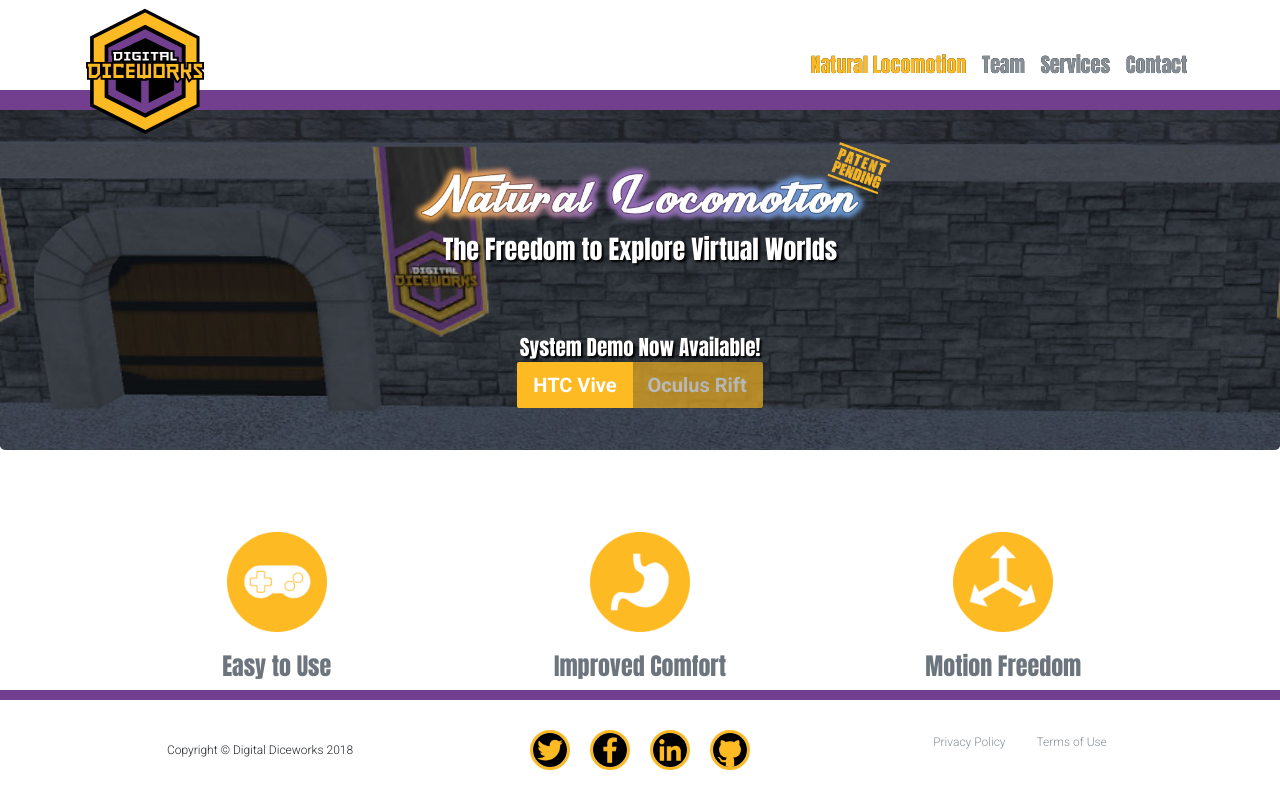
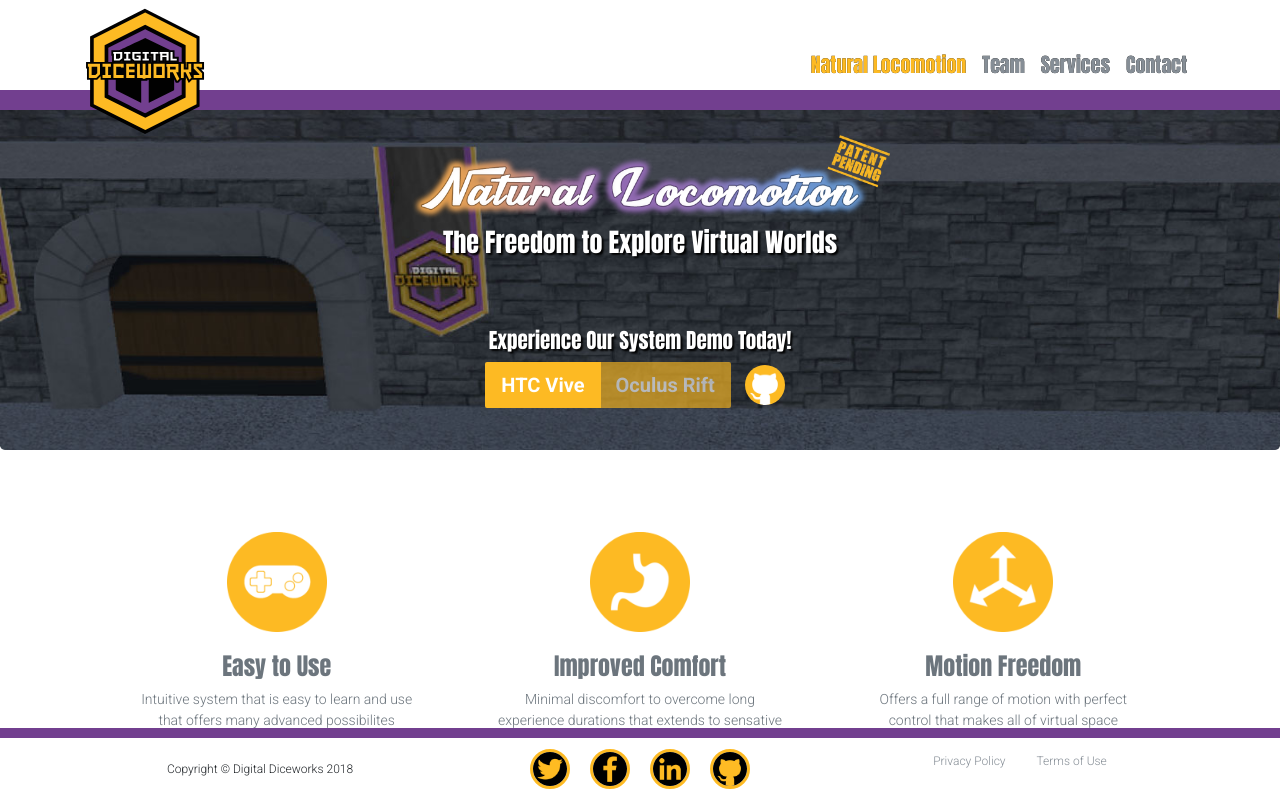
Before and after one commit to DigitalDiceworks/digitaldiceworks.github.io, a Django app: template mysite/templates/index.html in a window 1280 px wide. Shown: the top 803 px of the page. Run offline with Django 3.2, Linux system fonts and the light colour scheme; the template is opened without the code that fills it, so the values that code supplies are empty; some libraries are stand-ins or nearby versions.

Commit message:
Git Hub Link Added to Header

```diff
--- a/mysite/static/css/main.css
+++ b/mysite/static/css/main.css
@@ -655,7 +655,6 @@ footer li img {
 
   footer {
     font-size: 12px;
-    padding: 20px 0;
     background-size: cover;
     border-top-style: solid;
     border-top-width: 10px;
--- a/mysite/templates/index.html
+++ b/mysite/templates/index.html
@@ -20,11 +20,12 @@
     <img class="img-fluid" width="500" src="{% static "img/NLS.png" %}"/>
     <h3>The Freedom to Explore Virtual Worlds</h3>
     <div class="download">
-      <h5>System Demo Now Available!</h5>
-      <div class="btn-group btn-group-lg">
-        <a type="button" href="https://github.com/DigitalDiceworks/digitaldiceworks.github.io/releases/download/v1.1/Digtial.Diceworks_Natural.Locomotion._Vive.zip" class="btn btn-primary">HTC Vive</a>
-        <a type="button" href="" class="btn btn-primary disabled">Oculus Rift</a>
-      </div>
+      <h5>Experience Our System Demo Today!</h5>
+        <div class="btn-group btn-group-lg">
+          <a type="button" href="https://github.com/DigitalDiceworks/digitaldiceworks.github.io/releases/download/v1.1/Digtial.Diceworks_Natural.Locomotion._Vive.zip" class="btn btn-primary">HTC Vive</a>
+          <a type="button" href="" class="btn btn-primary disabled">Oculus Rift</a>
+        </div>
+          <a type="button" href="https://github.com/DigitalDiceworks/natural-locomotion"><img class="rounded-circle" width="40" src="{% static "img/GitHubTop.jpg" %}"/></a>
     </div>
   </div>
 </header>
@@ -73,7 +74,7 @@
         <div class="col-sm-4 text-muted">
           <img class="img-fluid" width="100" src="{% static "img/stomach.png" %}"/>
           <h4>Improved Comfort</h4>
-          <p>Minimal discomfort to overcome long experience durations that extneds to sensative users</p>
+          <p>Minimal discomfort to overcome long experience durations that extends to sensative users</p>
         </div>
         <div class="col-sm-4 text-muted">
           <img class="img-fluid" width="100" src="{% static "img/directional.png" %}"/>
```
Also changed, not shown: mysite/static/img/GitHubTop.jpg (added).
